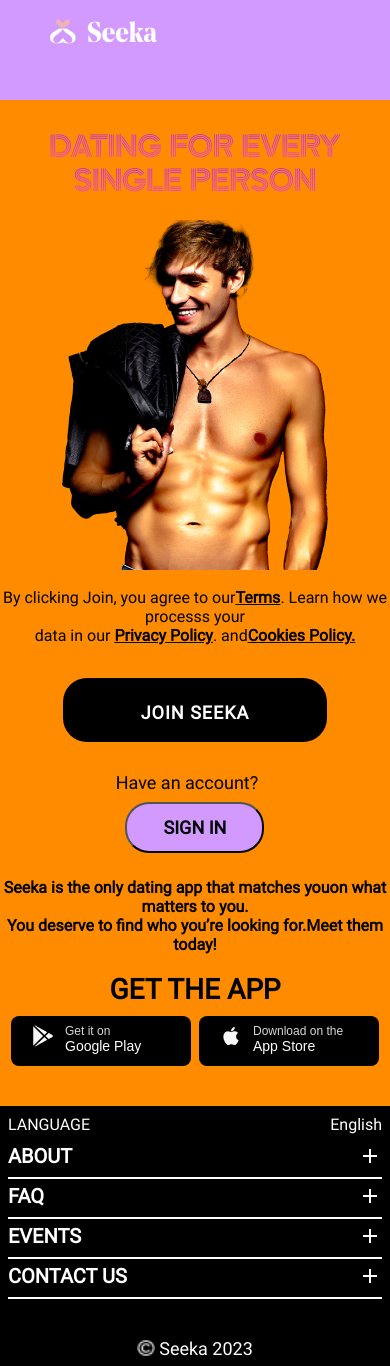
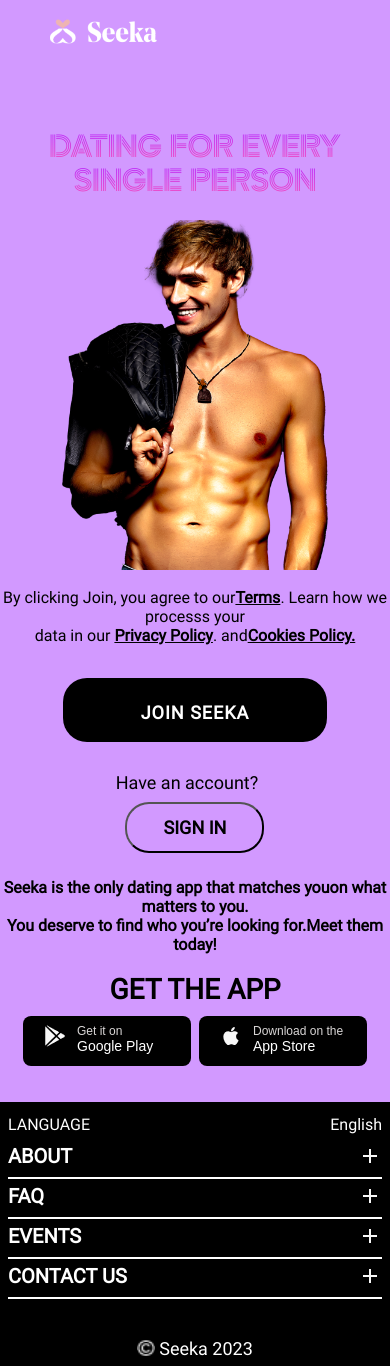
Before and after one commit to ShadowMonarch01/seeka_pages, a React (Create React App) app: page /#/ in a window 390 px wide. Built offline with nearby package versions, Linux system fonts and the light colour scheme.

Commit message:
page 1 mobile3

```diff
--- a/src/landingpg1/landpg1.css
+++ b/src/landingpg1/landpg1.css
@@ -233,7 +233,7 @@
         display: flex;
         flex-direction: column;
         align-self: center;
-        background-color:darkorange;
+        /* background-color:darkorange; */
         text-align: center;
         position: relative;
         width: 100%;
@@ -273,6 +273,18 @@
     .lowerbtns{
         margin-top: 200px;
         margin-bottom: 40px;
+    }
+
+    .dnwbtn{
+        width: 168px;
+        height: 50px;
+        padding: 8px 20px 8px 20px;
+        border-radius: 8px;
+        gap: 10px;
+        background-color: #000000;
+        display: flex;
+        flex-direction: row;
+        border-width: 0px;
     }
 
     .b1{
```
Also changed, not shown: src/landingpg1/landpg1.js (+0 -13 lines).
